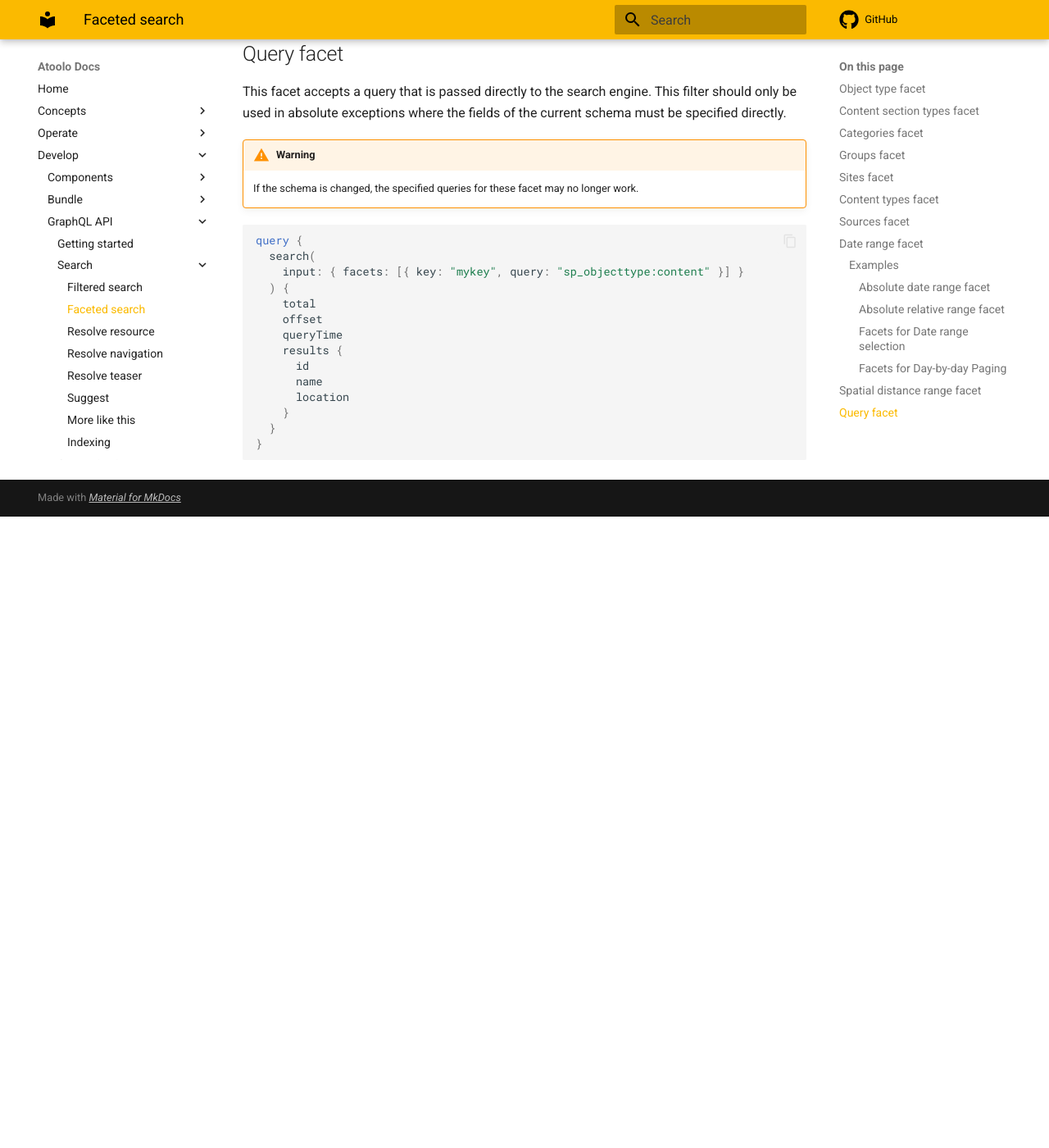
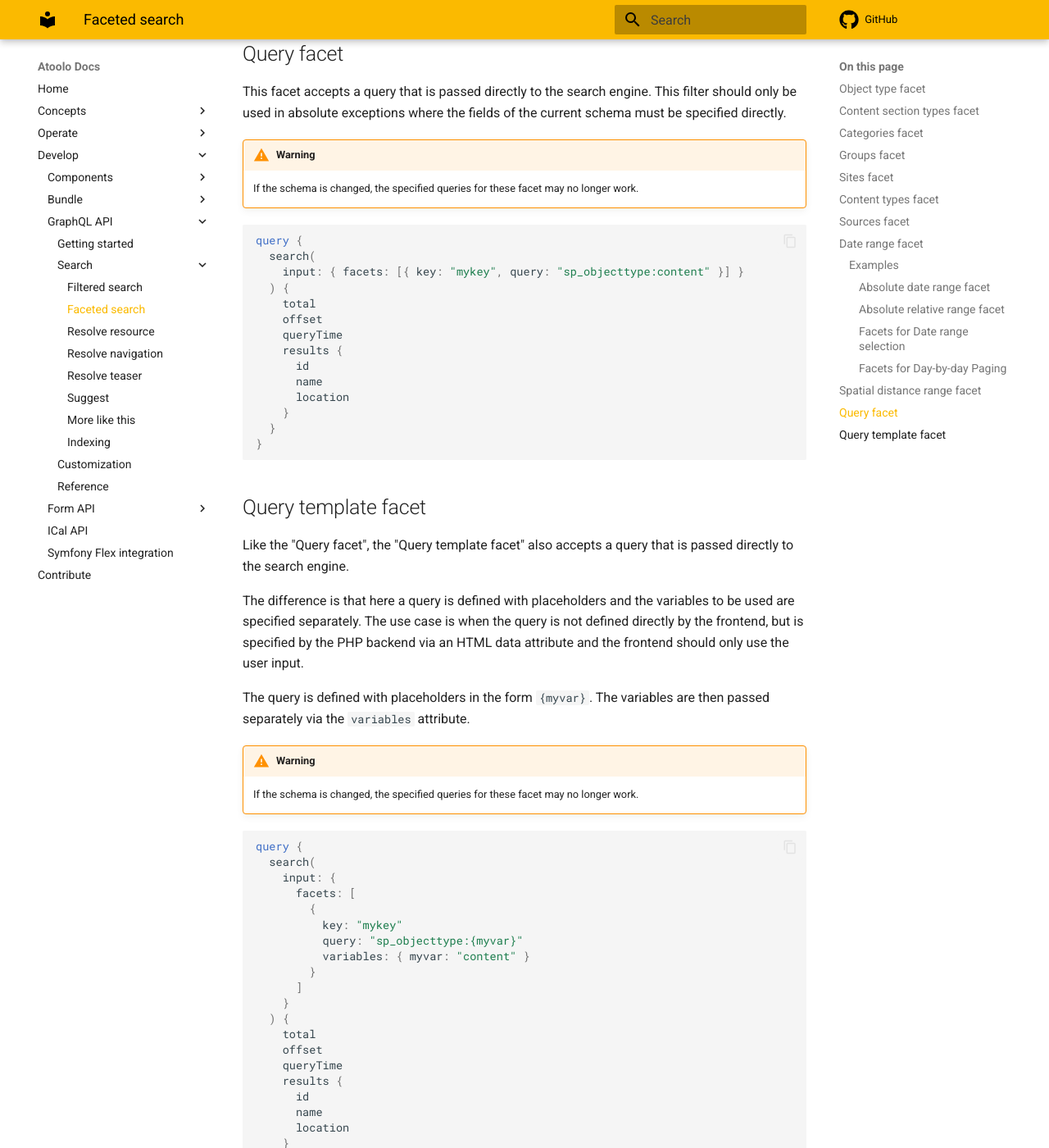
Before and after one commit to sitepark/atoolo-docs, an MkDocs documentation site: the page built from docs/develop/graphql/search/faceted-search.md, in a window 1280 px wide and 1400 px high, scrolled down 13463 px. Shown: the whole window at 82% size. Built offline with MkDocs 1.6.1 and Material for MkDocs 9.7.7, drawn with Linux system fonts in a browser that asks for light colours; comment, search, counter and statistics services are not loaded; before the commit the page ends 14093 px from its top, so only the background shows below that.

Commit message:
feat: query template filter

````diff
--- a/docs/develop/graphql/search/faceted-search.md
+++ b/docs/develop/graphql/search/faceted-search.md
@@ -659,3 +659,40 @@
   }
 }
 ```
+
+## Query template facet
+
+Like the "Query facet", the "Query template facet" also accepts a query that is passed directly to the search engine.
+
+The difference is that here a query is defined with placeholders and the variables to be used are specified separately. The use case is when the query is not defined directly by the frontend, but is specified by the PHP backend via an HTML data attribute and the frontend should only use the user input.
+
+The query is defined with placeholders in the form `{myvar}`. The variables are then passed separately via the `variables` attribute.
+
+!!! warning
+
+    If the schema is changed, the specified queries for these facet may no longer work.
+
+```graphql
+query {
+  search(
+    input: {
+      facets: [
+        {
+          key: "mykey"
+          query: "sp_objecttype:{myvar}"
+          variables: { myvar: "content" }
+        }
+      ]
+    }
+  ) {
+    total
+    offset
+    queryTime
+    results {
+      id
+      name
+      location
+    }
+  }
+}
+```
````
Also changed, not shown: docs/develop/graphql/search/filtered-search.md (+25 -0 lines).
